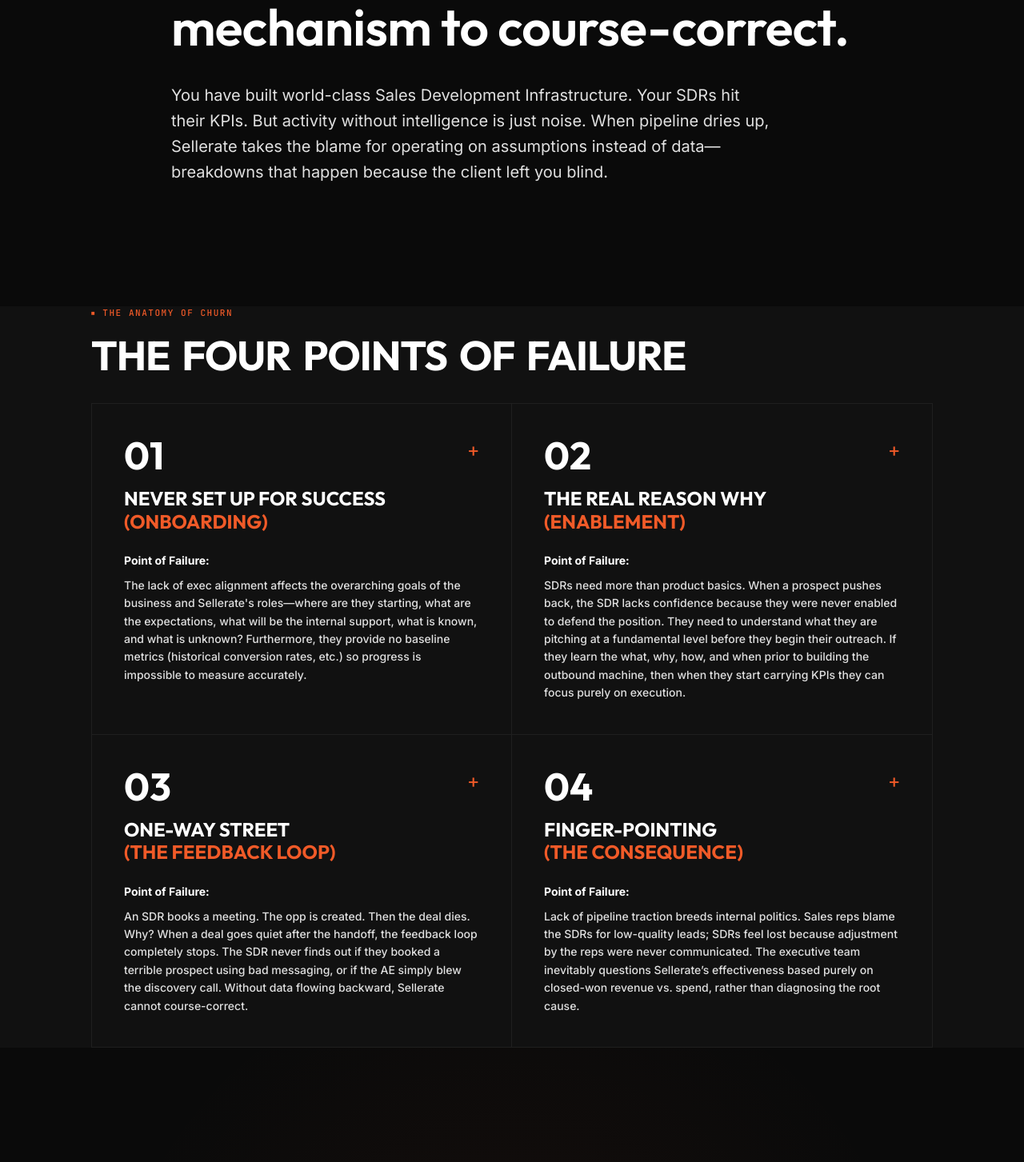
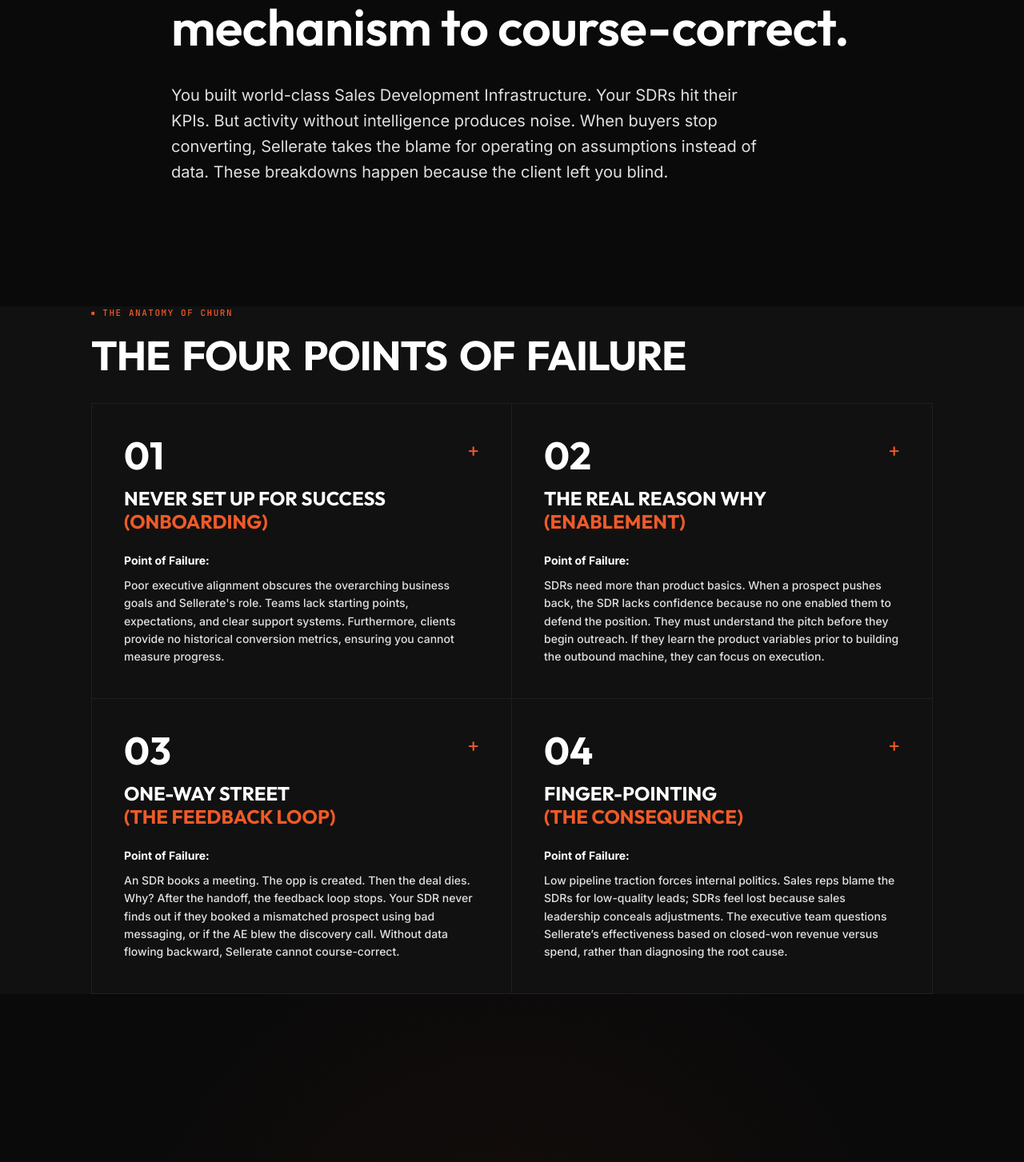
Before and after one commit to JRLuckett/Sellerate-pitch, a Next.js app: page / in a window 1280 px wide. Shown: the part 417-1870 px from the top of the page at 80% size. Built offline with nearby package versions, Linux system fonts and the light colour scheme.

Commit message:
Applied Stop-Slop framework rules across all copy, removing adverbs and passives

```diff
--- a/app/page.tsx
+++ b/app/page.tsx
@@ -13,22 +13,22 @@
 const PILLARS = [
   {
     title: <>Never Set Up for Success<br/><span className={styles.pillarAccent}>(Onboarding)</span></>,
-    problem: 'The lack of exec alignment affects the overarching goals of the business and Sellerate\'s roles—where are they starting, what are the expectations, what will be the internal support, what is known, and what is unknown? Furthermore, they provide no baseline metrics (historical conversion rates, etc.) so progress is impossible to measure accurately.',
+    problem: 'Poor executive alignment obscures the overarching business goals and Sellerate\'s role. Teams lack starting points, expectations, and clear support systems. Furthermore, clients provide no historical conversion metrics, ensuring you cannot measure progress.',
     fix: 'S-1 Intervention: We build alignment with exec and GTM leadership around the orgs identified value add, market challenges, business impacts, differentiators, target market, sales process, clear qualifiers, and desired reporting. We build the KPI baseline from historical pipeline performace metrics. We define the expectations of the exec team and condense the findings into a master playbook.'
   },
   {
     title: <>The REAL Reason Why<br/><span className={styles.pillarAccent}>(Enablement)</span></>,
-    problem: 'SDRs need more than product basics. When a prospect pushes back, the SDR lacks confidence because they were never enabled to defend the position. They need to understand what they are pitching at a fundamental level before they begin their outreach. If they learn the what, why, how, and when prior to building the outbound machine, then when they start carrying KPIs they can focus purely on execution.',
+    problem: 'SDRs need more than product basics. When a prospect pushes back, the SDR lacks confidence because no one enabled them to defend the position. They must understand the pitch before they begin outreach. If they learn the product variables prior to building the outbound machine, they can focus on execution.',
     fix: 'S-1 Intervention: We enable the fundamentals. We train your SDRs to answer the critical 4 questions to be audible ready. We establish a transparent operating rhythm to ensure expectations and accountability flow in both directions (SDR:AE).'
   },
   {
     title: <>One-Way Street<br/><span className={styles.pillarAccent}>(The Feedback Loop)</span></>,
-    problem: 'An SDR books a meeting. The opp is created. Then the deal dies. Why? When a deal goes quiet after the handoff, the feedback loop completely stops. The SDR never finds out if they booked a terrible prospect using bad messaging, or if the AE simply blew the discovery call. Without data flowing backward, Sellerate cannot course-correct.',
-    fix: 'S-1 Intervention: We analyze the opp with CRM data and raw transcripts. S-1 audits each meeting transcripts—uncovering overarching strategic pivot points—and feeds that intelligence back to the Sellerate AM so the SDR can pivot their strategy, rather than just increasing their output to hit the number.'
+    problem: 'An SDR books a meeting. The opp is created. Then the deal dies. Why? After the handoff, the feedback loop stops. Your SDR never finds out if they booked a mismatched prospect using bad messaging, or if the AE blew the discovery call. Without data flowing backward, Sellerate cannot course-correct.',
+    fix: 'S-1 Intervention: We analyze the opportunity with CRM data and raw transcripts. S-1 audits each meeting to uncover strategic pivot points. We feed that intelligence back to the Sellerate AM so the SDR can pivot their strategy instead of increasing output to hit a quota.'
   },
   {
     title: <>Finger-Pointing<br/><span className={styles.pillarAccent}>(The Consequence)</span></>,
-    problem: 'Lack of pipeline traction breeds internal politics. Sales reps blame the SDRs for low-quality leads; SDRs feel lost because adjustment by the reps were never communicated. The executive team inevitably questions Sellerate’s effectiveness based purely on closed-won revenue vs. spend, rather than diagnosing the root cause.',
+    problem: 'Low pipeline traction forces internal politics. Sales reps blame the SDRs for low-quality leads; SDRs feel lost because sales leadership conceals adjustments. The executive team questions Sellerate’s effectiveness based on closed-won revenue versus spend, rather than diagnosing the root cause.',
     fix: 'S-1 Intervention: We report the reality so leadership can act on the findings. We handle all meeting reviews and pipeline reporting with the AEs, Management, and Execs. Bi-weekly, we deliver the truth to the C-suite. We change the conversation from "Sellerate isn\'t booking enough" to data-driven operational adjustments.'
   }
 ];
@@ -56,8 +56,6 @@
   },
   {
     number: '03',
-    title: <>Feedback<br/>Loop</>,
-    desc: 'We immediately feed intelligence back to the AE and SDR to pivot messaging based on live market reactions.',
     bullets: [
       'Rapid iteration on outbound sequences from real call data',
       'Continuous SDR coaching on vertical-specific pushback',
@@ -69,7 +67,7 @@
 const CORE_OPTIMIZATIONS = [
   {
     title: 'The Tiered Persona Bounty Model',
-    desc: 'Most agencies misprice their own labor. Because S-1 verifies exact persona and quality via transcript, Sellerate can introduce a highly profitable outbound pricing matrix:',
+    desc: 'Because S-1 verifies exact persona and quality via transcript, Sellerate can introduce a highly profitable outbound pricing matrix:',
     pricing: [
       { label: 'Tier 3 (Manager/Director):', value: '$180 (Base)' },
       { label: 'Tier 2 (VP/SVP):', value: '$300 (Premium)' },
@@ -149,7 +147,7 @@
             The failure isn't the execution. The failure is <span style={{ color: 'var(--accent)' }}>executing blind</span> without alignment or a mechanism to course-correct.
           </h1>
           <p className={styles.heroBody}>
-            You have built world-class Sales Development Infrastructure. Your SDRs hit their KPIs. But activity without intelligence is just noise. When pipeline dries up, Sellerate takes the blame for operating on assumptions instead of data—breakdowns that happen because the client left you blind.
+            You built world-class Sales Development Infrastructure. Your SDRs hit their KPIs. But activity without intelligence produces noise. When buyers stop converting, Sellerate takes the blame for operating on assumptions instead of data. These breakdowns happen because the client left you blind.
           </p>
         </div>
       </section>
@@ -205,7 +203,7 @@
             S-1 acts as your <span style={{ color: 'var(--accent)' }}>GTM Operating System.</span>
           </h2>
           <p className="body-lg" style={{ marginTop: 32, color: 'var(--text-body)' }}>
-            We shift your outbound motion from a vendor service to an indispensable, data-driven engine embedded deeply within the client&apos;s organization.
+            We shift your outbound motion from a vendor service to an indispensable, data-driven engine embedded within the client&apos;s organization.
           </p>
         </div>
       </section>
@@ -299,7 +297,7 @@
           <div className="section-label" style={{ color: 'var(--accent)' }}>High-Margin Offerings</div>
           <h2 className="h2" style={{ marginTop: 16 }}>Product Expansion Models</h2>
           <p className="body-lg" style={{ marginTop: 24, marginBottom: 48 }}>
-            Together, we immediately expand your capabilities into specialized, high-margin product offerings that differentiate Sellerate from any competitor in the market.
+            Together, we expand your capabilities into specialized, high-margin product offerings that differentiate Sellerate from any competitor in the market.
           </p>
 
           <div style={{ padding: '0 8px' }}>
@@ -307,7 +305,7 @@
               {/* GROUP 1: CORE OPTIMIZATIONS */}
               <div style={{ marginBottom: 72 }}>
                 <h3 className="h3" style={{ marginBottom: 12, borderBottom: '1px solid rgba(255,255,255,0.1)', paddingBottom: 16 }}>Core Model Overhauls</h3>
-                <p className="body-sm" style={{ color: 'var(--text-secondary)', marginBottom: 32 }}>Variants of the current SDR model that extract higher value strictly through exact, transcript-verified tiering structures.</p>
+                <p className="body-sm" style={{ color: 'var(--text-secondary)', marginBottom: 32 }}>Variants of the current SDR model that extract higher value through exact transcript-verified tiering structures.</p>
 
                 <div style={{ display: 'grid', gridTemplateColumns: 'repeat(3, 1fr)', gap: 24 }}>
                   {CORE_OPTIMIZATIONS.map((item, index) => (
@@ -338,7 +336,7 @@
               {/* GROUP 2: NET-NEW OFFERINGS */}
               <div>
                 <h3 className="h3" style={{ color: 'var(--accent)', marginBottom: 12, borderBottom: '1px solid rgba(255,255,255,0.1)', paddingBottom: 16 }}>Net-New Deployments</h3>
-                <p className="body-sm" style={{ color: 'var(--text-secondary)', marginBottom: 24 }}>Entirely new product capabilities resulting from S-1's strategic alignment. These models differentiate Sellerate from any standard SDR firm.</p>
+                <p className="body-sm" style={{ color: 'var(--text-secondary)', marginBottom: 24 }}>New product capabilities resulting from S-1's strategic alignment. These models differentiate Sellerate from any standard SDR firm.</p>
 
                 <div style={{ display: 'grid', gridTemplateColumns: 'repeat(2, 1fr)', gap: 24 }}>
                   {NET_NEW_OFFERINGS.map((item, index) => (
@@ -380,7 +378,7 @@
             <div className="card">
               <h3 className="h3">S-1 Operates <br/><span className="accent-text" style={{fontSize: 16}}>(Strategic & Diagnostic Layer)</span></h3>
               <ul className={styles.divisionList}>
-                <li className="body-md"><strong>Executive Alignment & Reporting:</strong> We define executive alignment, outline exact responsibilities, and enforce ongoing, transparent reporting to completely eliminate the void between the client organization and Sellerate.</li>
+                <li className="body-md"><strong>Executive Alignment & Reporting:</strong> We define executive alignment, outline exact responsibilities, and enforce ongoing, transparent reporting to eliminate the void between the client organization and Sellerate.</li>
                 <li className="body-md"><strong>Foundation Building:</strong> We deploy the complete GTM architecture—constructing the master playbooks, competitive frameworks, enablement training structures, and the overarching outbound strategy that powers the execution floor.</li>
                 <li className="body-md"><strong>Opportunity Validation:</strong> We substantiate the exact value your SDRs generate. By analyzing transcripts, we identify crucial adjustments that shorten misdirection, increase the probability of qualified pipeline growth, and enforce absolute transparency in GTM opportunity accuracy.</li>
               </ul>
@@ -390,7 +388,7 @@
               <h3 className="h3">Sellerate Executes <br/><span className="muted-text" style={{fontSize: 16}}>(Execution & Scaling Layer)</span></h3>
               <ul className={styles.divisionList}>
                 <li className="body-md"><strong>Elite SDR Execution:</strong> Your team owns the outbound activity, running the plays powered by verified data instead of assumptions.</li>
-                <li className="body-md"><strong>Account Management:</strong> Your AMs retain full control over day-to-day SDR management, utilizing S-1's intelligence to instantly adjust strategy in the field.</li>
+                <li className="body-md"><strong>Account Management:</strong> Your AMs retain full control over day-to-day SDR management, utilizing S-1's intelligence to adjust strategy in the field.</li>
                 <li className="body-md"><strong>Infrastructure & Scale:</strong> You own the talent engine, rapidly spinning up dedicated pods and sprint teams to dominate the pipeline.</li>
               </ul>
             </div>
```
